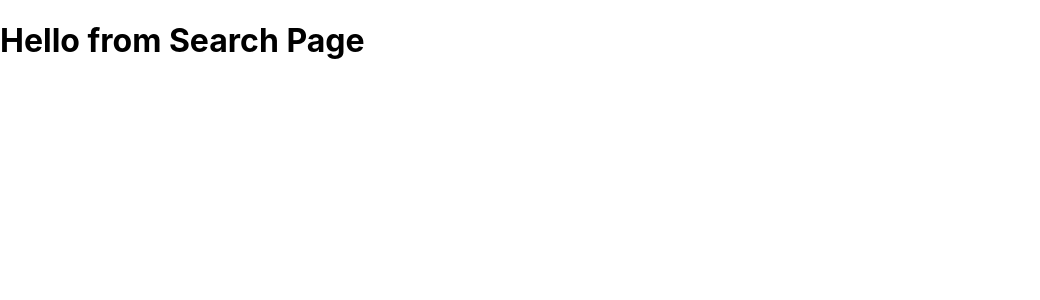
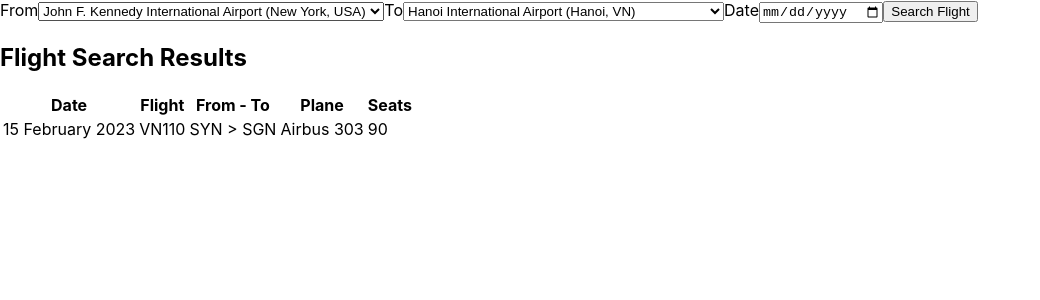
Before and after one commit to Jeffrey-Fazal/tail-airline-client, a React (Create React App) app: page / in a window 1280 px wide. Shown: the top 300 px of the page, without its empty margins (0-1040 px from the left). Built offline with nearby package versions, Linux system fonts and the light colour scheme.

Commit message:
static UI for FlightsTable and SearchPage

```diff
--- /dev/null
+++ b/src/common/FlightsTable.jsx
@@ -0,0 +1,35 @@
+import React, { Component } from 'react';
+
+const FlightsTable = () => {
+    return (
+        <table>
+            <thead>
+                <tr>
+                    <th>Date</th>
+                    <th>Flight</th>
+                    <th>From - To</th>
+                    <th>Plane</th>
+                    <th>Seats</th>
+                </tr>
+            </thead>
+            <tbody>
+                <FlightRow />
+            </tbody>
+        </table>
+    )
+};
+
+
+const FlightRow = () => {
+    return (
+        <tr>
+            <td>15 February 2023</td>
+            <td>VN110</td>
+            <td>SYN > SGN</td>
+            <td>Airbus 303</td>
+            <td>90</td>
+        </tr>
+    )
+};
+
+export default FlightsTable;
--- a/src/pages/search/SearchPage.jsx
+++ b/src/pages/search/SearchPage.jsx
@@ -1,9 +1,46 @@
 import React, { Component } from 'react';
+import FlightsTable from '../../common/FlightsTable';
 
 const SearchPage = () => {
     return (
         <div>
-            <h1>Hello from Search Page</h1>
+            <SearchBar />
+            <Flights />
+        </div>
+    )
+};
+
+const SearchBar = () => {
+    return (
+        <div>
+            <div>
+                <form>
+                    <label htmlFor="origin">From</label>
+                    <select name="origin" id="origin">
+                        <option value="JFK">John F. Kennedy International Airport (New York, USA)</option>
+                        <option value="SYD">Sydney International Airport (Sydney, AUS)</option>
+                        <option value="MEL">Melbourne International Airport (Melbourne, AUS) </option>
+                    </select>
+                    <label htmlFor="destination">To</label>
+                    <select name="destination" id="destination">
+                        <option value="HAN">Hanoi International Airport (Hanoi, VN)</option>
+                        <option value="SGN">Ho Chi Minh City International Airport (HCMC, VN)</option>
+                        <option value="DAD">Da Nang International Airport (Da Nang, VN)</option>
+                    </select>
+                    <label htmlFor="date">Date</label>
+                    <input type="date" name="date" id="date" />
+                    <input type="submit" value="Search Flight" />
+                </form>
+            </div>
+        </div>
+    )
+}
+
+const Flights = () => {
+    return (
+        <div>
+            <h2>Flight Search Results</h2>
+            <FlightsTable />
         </div>
     )
 };
```
